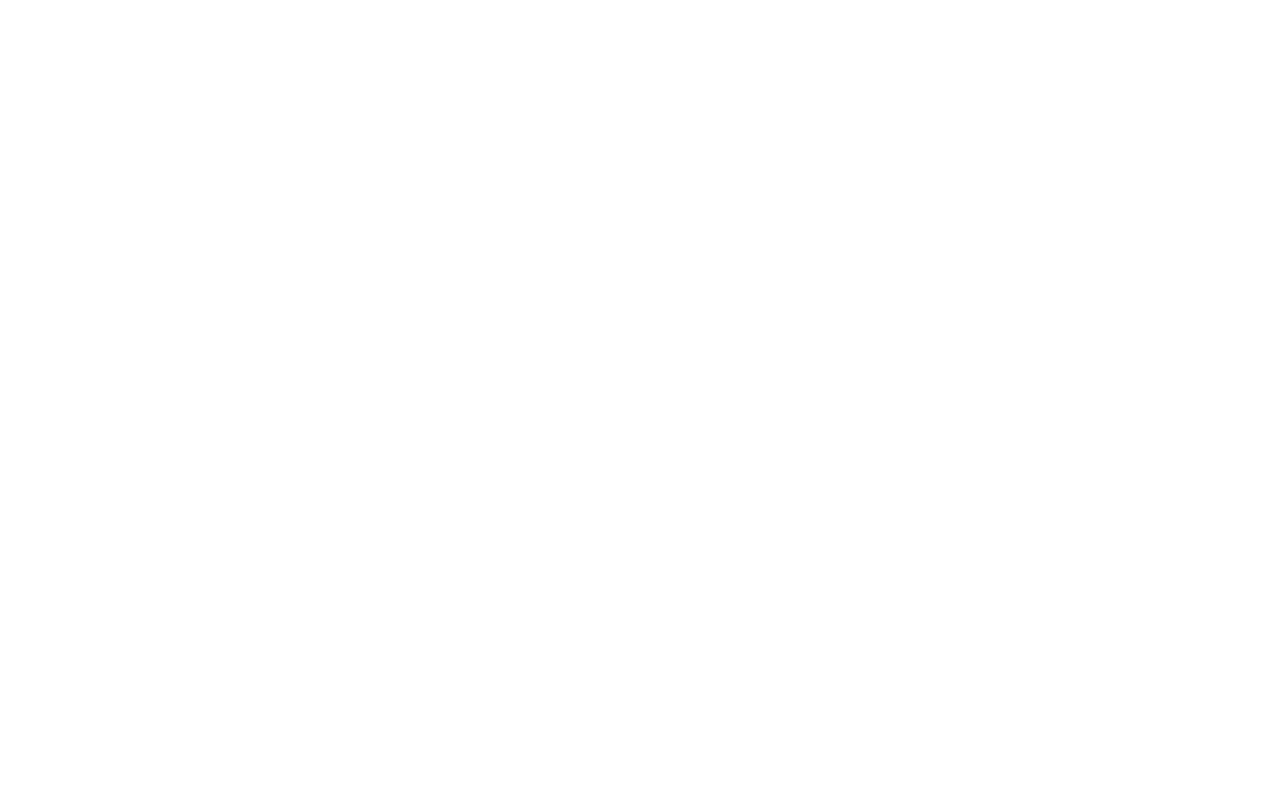
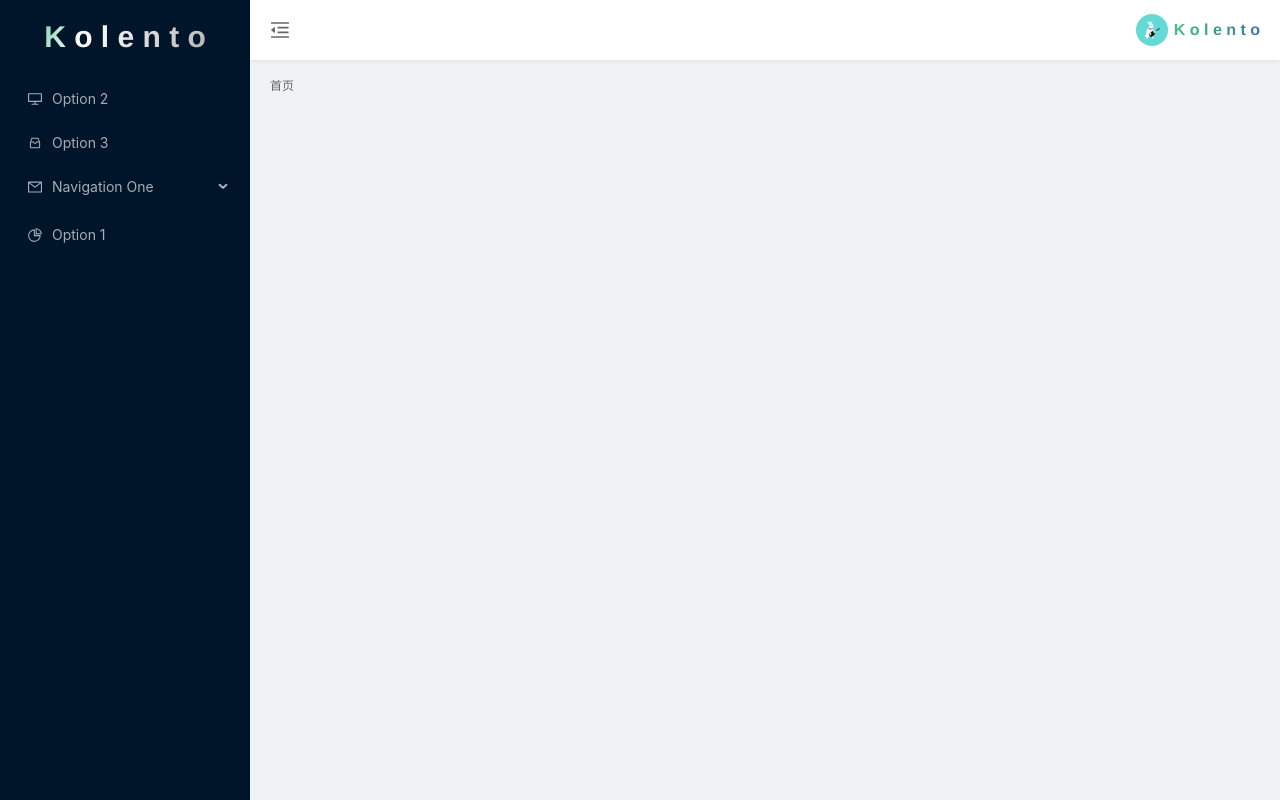
Before and after one commit to Kolentoo/vue3-admin, a Vue app: page / in a window 1280 px wide. Before the commit this address had no page. Built offline with nearby package versions, Linux system fonts and the light colour scheme.

Commit message:
添加文件
Signed-off-by: kolento <515835543@qq.com>

```diff
--- a/src/assets/main.css
+++ b/src/assets/main.css
@@ -1 +1,8 @@
 @import './base.css';
+
+.kolento p {margin-bottom: 0;}
+.pointer {cursor: pointer;}
+
+
+/* 对antdesign样式的控制 */
+.user-info .anticon {display:none!important;}
--- /dev/null
+++ b/src/components/sideBar.vue
@@ -0,0 +1,82 @@
+<template>
+  <div class="side-bar" style="width: 100%">
+    <a-menu
+      mode="inline"
+      theme="dark"
+      :inline-collapsed="state.collapsed"
+      :items="items">
+    </a-menu>
+  </div>
+</template>
+
+<script setup>
+import { reactive, watch, h } from 'vue';
+import { PieChartOutlined, MailOutlined, DesktopOutlined, InboxOutlined } from '@ant-design/icons-vue';
+
+const state = reactive({
+  collapsed: false,
+});
+
+const items = reactive(
+  [
+
+    {
+      key: '2',
+      icon: () => h(DesktopOutlined),
+      label: 'Option 2',
+      title: 'Option 2',
+    },
+    {
+      key: '3',
+      icon: () => h(InboxOutlined),
+      label: 'Option 3',
+      title: 'Option 3',
+    },
+    {
+      key: 'sub1',
+      icon: () => h(MailOutlined),
+      label: 'Navigation One',
+      title: 'Navigation One',
+      children: [
+        {
+          key: '5',
+          label: 'Option 5',
+          title: 'Option 5',
+        }, {
+          key: '6',
+          label: 'Option 6',
+          title: 'Option 6',
+        }, {
+          key: '7',
+          label: 'Option 7',
+          title: 'Option 7',
+        }, {
+          key: '8',
+          label: 'Option 8',
+          title: 'Option 8',
+        }
+      ]
+    },
+    {
+      key: '1',
+      icon: () => h(PieChartOutlined),
+      label: 'Option 1',
+      title: 'Option 1',
+    },
+  ]
+);
+
+
+const toggleCollapsed = () => {
+  state.collapsed = !state.collapsed;
+  // state.openKeys = state.collapsed ? [] : state.preOpenKeys;
+};
+
+</script>
+
+<style scoped>
+  .side-bar {
+    height: calc(100vh - 75px);
+    overflow-y: auto;
+  }
+</style>
--- /dev/null
+++ b/src/components/topBar.vue
@@ -0,0 +1,107 @@
+<template>
+  <div class="top-bar">
+    <div class="menu-btn pointer">
+      <MenuUnfoldOutlined v-show="open" />
+      <MenuFoldOutlined v-show="!open"  />
+    </div>
+    <div class="user-info">
+      <a-dropdown class="drop-btn" :trigger="['hover']">
+        <a class="ant-dropdown-link" @click.prevent>
+          <div class="user-detail">
+            <div class="avatar-box">
+              <img src="../../public/images/avatar.gif" alt="">
+            </div>
+            <p class="username">K o l e n t o</p>
+          </div>
+          <DownOutlined />
+        </a>
+        <template #overlay>
+          <a-menu>
+            <a-menu-item key="0">
+              <a href="http://www.alipay.com/">1st menu item</a>
+            </a-menu-item>
+            <a-menu-item key="1">
+              <a href="http://www.taobao.com/">2nd menu item</a>
+            </a-menu-item>
+            <a-menu-divider />
+            <a-menu-item key="3">3rd menu item</a-menu-item>
+          </a-menu>
+        </template>
+      </a-dropdown>
+    </div>
+  </div>
+</template>
+
+<script setup>
+import { MenuUnfoldOutlined, MenuFoldOutlined,DownOutlined} from '@ant-design/icons-vue';
+import {ref} from 'vue';
+let open = ref(false)
+
+</script>
+
+<style lang="scss" scoped>
+  .top-bar {
+    height: 60px;
+    padding: 0;
+    background: #fff;
+    -webkit-box-shadow: 0 1px 4px rgba(0,21,41,.08);
+    box-shadow: 0 1px 4px rgba(0,21,41,.08);
+    width: 100%;
+    display:flex;
+    justify-content: space-between;
+    align-items: center;
+
+    .menu-btn {
+      background: rgba(0,0,0,0);
+      height: 60px;
+      font-size: 20px;
+      width: 60px;
+      transition:all ease 0.2s;
+      display:flex;
+      justify-content: center;
+      align-items: center;
+    }
+    .menu-btn:hover {
+      background: rgba(0,0,0,.025);
+    }
+
+    .user-info {
+      margin-right: 10px;
+      padding:0 10px;
+      height: 60px;
+      background: rgba(0,0,0,0);
+      transition:all ease 0.2s;
+      cursor: pointer;
+      .drop-btn {
+        height: 100%;
+        display:flex;
+        align-items: center;
+      }
+      .user-detail {
+        display:flex;
+        align-items: center;
+        .avatar-box {
+          width: 32px;height: 32px;
+          border-radius:50%;
+          overflow: hidden;
+          margin-right: 6px;
+          img{width: 100%;height: 100%;}
+
+        }
+        .username {
+          font-size: 16px;
+          color: rgba(0,0,0,.85);
+          font-weight: 600;
+          text-align: center;
+          background: linear-gradient(120deg, #4abf8a,#3eaf7c 30%, #3e71af 100%);
+          -webkit-text-fill-color: transparent;
+          -webkit-background-clip: text;
+        }
+      }
+    }
+    .user-info:hover {
+      background: rgba(0,0,0,.025);
+    }
+  }
+
+</style>
--- a/src/router/index.js
+++ b/src/router/index.js
@@ -1,5 +1,7 @@
 import { createRouter, createWebHistory } from 'vue-router'
+import Main from '@/views/main.vue';
 import Login from '@/views/login.vue';
+import Home from '@/views/home.vue';
 
 
 const router = createRouter({
@@ -10,6 +12,18 @@
       name: 'login',
       component: Login
     },
+    {
+      path:'/',
+      name:'main',
+      component:Main,
+      children:[
+        {
+          path:'',
+          name:'home',
+          component:Home
+        }
+      ]
+    }
   ]
 })
 
--- /dev/null
+++ b/src/views/home.vue
@@ -0,0 +1,9 @@
+<template>
+  <div class="home">
+    首页
+  </div>
+</template>
+
+<script setup>
+
+</script>
--- a/src/views/login.vue
+++ b/src/views/login.vue
@@ -41,13 +41,21 @@
 </template>
 
 <script setup>
+  import { reactive,ref } from 'vue';
+  import { useRouter } from "vue-router";
+  import { message } from 'ant-design-vue';
   import { UserOutlined, LockOutlined } from '@ant-design/icons-vue';
-  import { reactive,ref } from 'vue';
+
+  // 定义路由
+  const router = useRouter();
+
+  // 用户名+密码
   const formState = reactive({
     uname: '',
     psd: '',
   });
-  // 表单验证
+
+  // 表单验证规则
   let loginBox = ref();
   let usernameCheck = async (_rule, value) => {
     if (value === '') {
@@ -81,10 +89,20 @@
       trigger: 'change',
     }],
   };
+
+  // 验证成功
   const onFinish = values => {
     console.log('Success:', values,'跳转到首页');
+    if(values.uname=='kolento'&&values.psd=='kolento'){
+      router.push('/');
+    }else{
+      message.info('用户名或密码错误');
+    }
 
   };
+
+
+  // 验证失败
   const onFinishFailed = errorInfo => {
     console.log('Failed:', errorInfo);
   };
@@ -94,6 +112,7 @@
     loginBox.value.resetFields();
   };
 
+  // 表单验证时触发
   const checkForm = (...args) => {
     console.log(1,args);
   };
--- /dev/null
+++ b/src/views/main.vue
@@ -0,0 +1,58 @@
+<template>
+  <div class="main">
+    <div class="side-box">
+      <div class="logo">
+        <p class="title">K o l e n t o</p>
+      </div>
+      <sideBar />
+    </div>
+    <div class="content-box">
+      <topBar />
+      <div class="content">
+        <router-view />
+      </div>
+
+    </div>
+  </div>
+</template>
+
+<script setup>
+  import sideBar from '@/components/sideBar.vue';
+  import topBar from '@/components/topBar.vue'
+
+
+
+</script>
+
+<style lang="scss" scoped>
+  .main {
+    display:flex;
+    .side-box {
+      height: 100vh;
+      width: 250px;
+      background: #001529;
+      box-shadow: 2px 0 6px rgba(0,21,41,.35);
+      .logo {
+        width: 80%;
+        margin:0 auto;
+        padding:20px 0;
+        .title {
+          font-size: 30px;
+          color: rgba(0,0,0,.85);
+          font-weight: 600;
+          text-align: center;
+          background: linear-gradient(120deg, #4abf8a,#fff 30%, #aaa 100%);
+          -webkit-text-fill-color: transparent;
+          -webkit-background-clip: text;
+          margin-bottom: 0;
+        }
+      }
+    }
+
+    .content-box {
+      width: calc(100vw - 250px);
+      background: rgb(240,242,245);
+      .content {padding: 20px;}
+    }
+  }
+</style>
```
Also changed, not shown: public/images/avatar.gif (added), public/images/logo.png (added).
